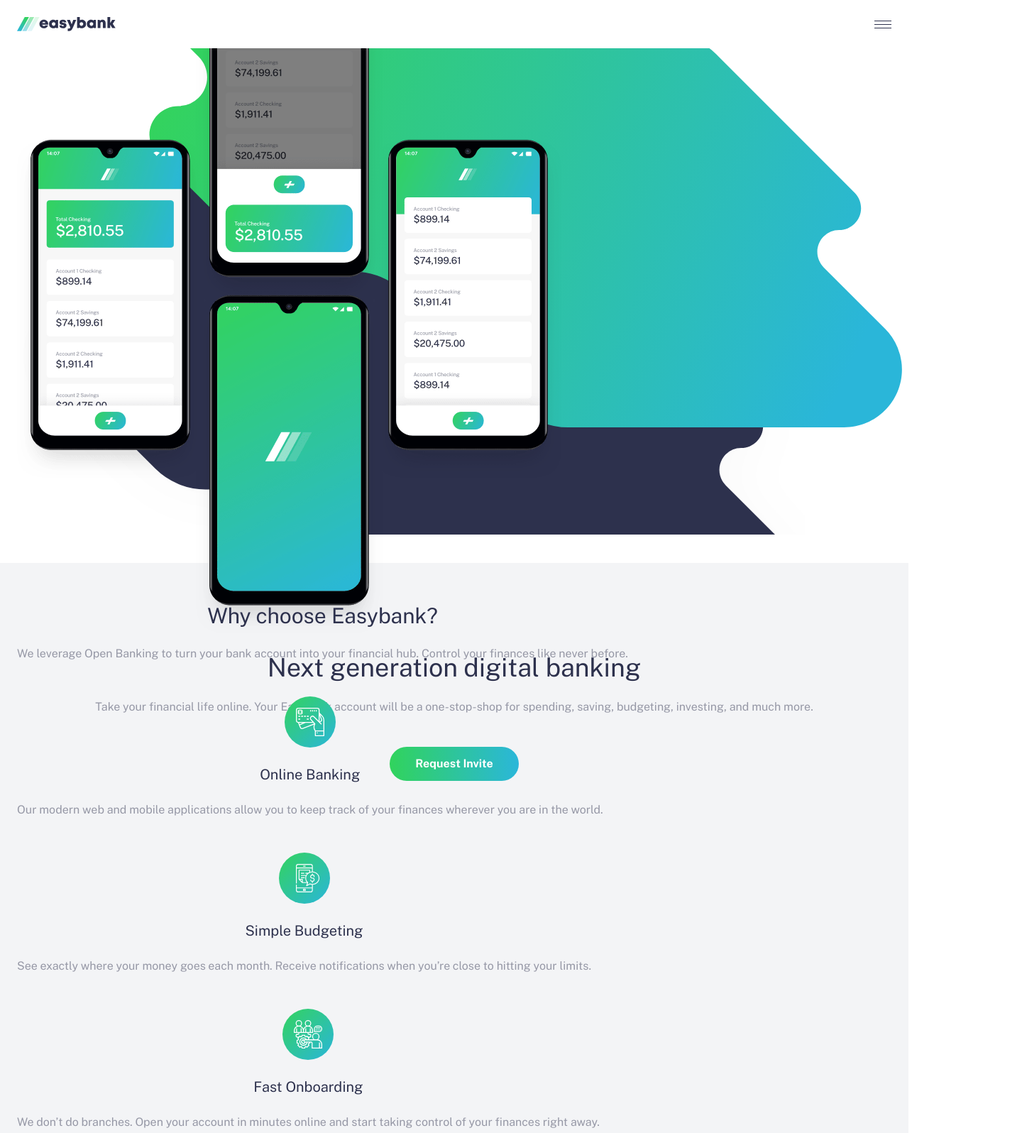
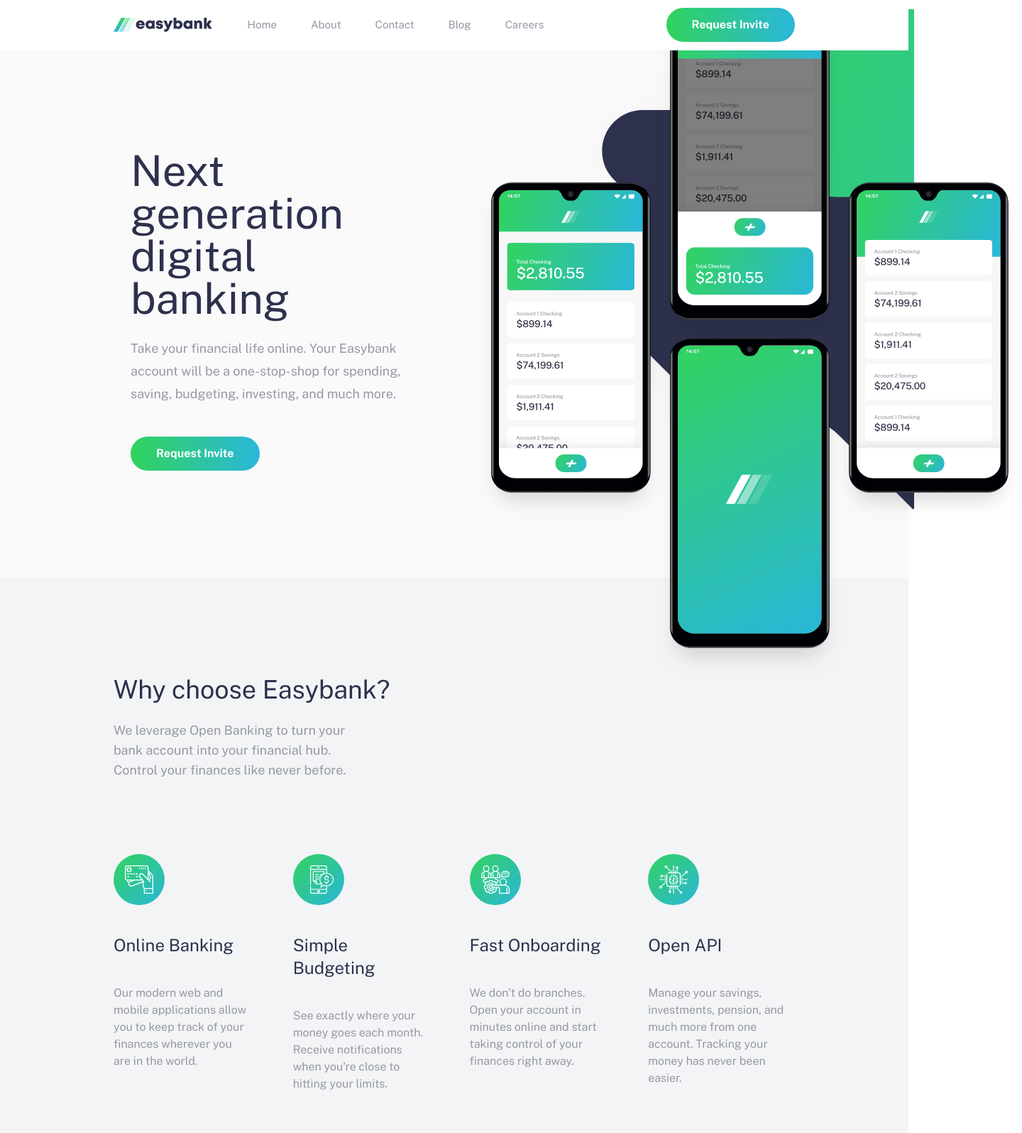
Before and after one commit to Victor-Umeh/fem-easybank-landing-page, a website: page dist/index.html in a window 1280 px wide. Shown: the top 1596 px of the page at 71% size, 1440 px wide, since content can reach past the window. Drawn offline with nearby package versions, Linux system fonts and the light colour scheme.

Commit message:
commenced desktop version

```diff
--- a/dist/index.html
+++ b/dist/index.html
@@ -14,79 +14,88 @@
   </style>
 </head>
 <body class="font-public">
-  <nav class="bg-white flex items-center justify-between p-6 relative z-10">
+  <nav class="bg-white flex items-center justify-between p-6 relative z-10 md:py-1 md:px-[10em] md:items-center">
     <img src="../Assets/images/logo.svg" alt="logo">
 
     <!-- hamburger menu -->
     <div>
-      <img src="../Assets/images/icon-hamburger.svg" alt="hamburger menu">
+      <img src="../Assets/images/icon-hamburger.svg" class="md:hidden" alt="hamburger menu">
     </div>
 
  <!-- nav links -->
-    <div class="hidden">
-      <ul>
-      <li>Home</li>
-      <li>About</li>
-      <li>Contact</li>
-      <li>Blog</li>
-      <li>Careers</li>
+    <div class="hidden text-[.94rem] md:flex pr-[9em]">
+      <ul class="flex text-grayish-blue">
+      <li class="inline-block px-6 py-5">Home</li>
+      <li class="inline-block px-6 py-5">About</li>
+      <li class="inline-block px-6 py-5">Contact</li>
+      <li class="inline-block px-6 py-5">Blog</li>
+      <li class="inline-block px-6 py-5">Careers</li>
     </ul>
     </div>
-    <a href="#" class="hidden">Request Invite</a>
+    <a href="#" class="hidden md:block bg-gradient-to-r from-lime-green to-bright-cyan
+     py-3 px-9 text-white font-bold rounded-full">Request Invite</a>
   </nav>
 
-  <main class="text-center">
-    <section class="h-[100vh] bg-intro bg-no-repeat px-6 md:bg-intro-md">
-      <img src="../Assets/images/image-mockups.png" class="-mt-[7.2rem]" alt="easybank phone mockup">
-      <article class="mt-7">
-        <header>
-          <h1 class="text-4xl text-dark-blue">Next generation digital banking</h1>
-        </header>
-        <p class="my-6 text-grayish-blue">Take your financial life online. Your Easybank account will be a one-stop-shop
+  <main class="text-center bg-very-light-gray">
+    <section class="h-[100vh] px-6  bg-intro bg-no-repeat
+    md:h-[88vh] md:bg-none md:flex md:flex-row md:items-center md:justify-center">
+      <div class="md:w-full md:h-full md:bg-intro-md md:bg-[left]
+      md:bg-no-repeat md:order-last md:pl-[10em] -mt-[7.2rem] md:-mr-[2em]">
+        <img src="../Assets/images/image-mockups.png"
+         class="md:max-w-full md:absolute md:-right-40" alt="easybank phone mockup">
+      </div>
+
+      <header class="mt-7 md:text-left md:px-[10em]">
+        <div>
+          <h1 class="text-4xl text-dark-blue md:text-6xl">Next generation digital banking</h1>
+        </div>
+        <p class="my-6 text-grayish-blue md:pr-6 md:text-lg md:leading-8">Take your financial life online. Your Easybank account will be a one-stop-shop
           for spending, saving, budgeting, investing, and much more.</p>
         <a href="#" class="bg-gradient-to-r from-lime-green to-bright-cyan
            inline-block mt-5 py-3 px-9 text-white font-bold rounded-full">
           Request Invite</a>
-      </article>
+      </header>
     </section>
-    <section class="mt-10 bg-light-grayish-blue text-grayish-blue flex flex-wrap px-6 py-14">
+
+    <section class="mt-10 bg-light-grayish-blue text-grayish-blue
+    flex flex-wrap px-6 py-14 md:py-[8.5em] md:px-[10em] md:text-left">
       <article>
-        <h2 class="text-3xl text-dark-blue px-8">Why choose Easybank?</h2>
-        <p class="mt-6">We leverage Open Banking to turn your bank account into your financial hub.
+        <h2 class="text-3xl text-dark-blue px-8 md:text-4xl md:px-0">Why choose Easybank?</h2>
+        <p class="mt-6 md:text-lg md:pr-[34em]">We leverage Open Banking to turn your bank account into your financial hub.
            Control your finances like never before.</p>
       </article>
+      <div class="md:flex md:gap-16 md:mt-14">
         <article class="mt-12">
-        <img src="../Assets/images/icon-online.svg" class="mx-auto" alt="online banking icon">
-        <h3 class="my-6 text-xl text-dark-blue">Online Banking</h3>
+          <img src="../Assets/images/icon-online.svg" class="mx-auto md:mx-0" alt="online banking icon">
+          <h3 class="my-6 text-xl text-dark-blue md:text-2xl md:my-10">Online Banking</h3>
           <p>Our modern web and mobile applications allow you to keep track of
             your finances wherever you are in the world.</p>
         </article>
-
         <article class="mt-12">
-        <img src="../Assets/images/icon-budgeting.svg" class="mx-auto" alt="budgeting icon">
-        <h3 class="my-6 text-xl text-dark-blue">Simple Budgeting</h3>
+          <img src="../Assets/images/icon-budgeting.svg" class="mx-auto md:mx-0" alt="budgeting icon">
+          <h3 class="my-6 text-xl text-dark-blue md:text-2xl md:my-10">Simple Budgeting</h3>
           <p>See exactly where your money goes each month. Receive
             notifications when you’re close to hitting your limits.</p>
         </article>
-
         <article class="mt-12">
-        <img src="../Assets/images/icon-onboarding.svg" class="mx-auto" alt="onboarding icon">
-        <h3 class="my-6 text-xl text-dark-blue">Fast Onboarding</h3>
+          <img src="../Assets/images/icon-onboarding.svg" class="mx-auto md:mx-0" alt="onboarding icon">
+          <h3 class="my-6 text-xl text-dark-blue md:text-2xl md:my-10">Fast Onboarding</h3>
           <p>We don’t do branches. Open your account in minutes online
             and start taking control of your finances right away.</p>
         </article>
-
         <article class="mt-12">
-        <img src="../Assets/images/icon-api.svg" class="mx-auto" alt="api icon">
-        <h3 class="my-6 text-xl text-dark-blue">Open API</h3>
+          <img src="../Assets/images/icon-api.svg" class="mx-auto md:mx-0" alt="api icon">
+          <h3 class="my-6 text-xl text-dark-blue md:text-2xl md:my-10">Open API</h3>
           <p>Manage your savings, investments, pension, and much more from one account.
             Tracking your money has never been easier.</p>
         </article>
+      </div>
     </section>
 
-     <section class="bg-very-light-gray text-grayish-blue text-left px-6 py-14">
-      <h3 class="text-dark-blue text-3xl pb-10">Latest Articles</h3>
+     <section class="bg-very-light-gray text-grayish-blue text-left px-6 py-14 md:py-[10em] md:px-[10em]">
+      <h3 class="text-dark-blue text-3xl pb-10 md:text-5xl md:pb-14">Latest Articles</h3>
 
+      <div class="md:flex md:justify-between md:items-center md:gap-10 md:object-cover border-red border-1px border-solid">
         <article class=" bg-white rounded-md overflow-hidden">
             <img src="../Assets/images/image-currency.jpg" alt="british currency">
           <div class="p-7">
@@ -96,7 +105,6 @@
               forced to only receive money in a single …</p>
           </div>
         </article>
-
         <article class=" bg-white rounded-md overflow-hidden mt-8">
             <img src="../Assets/images/image-restaurant.jpg" alt="restaurant">
           <div class="p-7">
@@ -106,7 +114,6 @@
               realistic limits each month. That means you …</p>
           </div>
         </article>
-
         <article class=" bg-white rounded-md overflow-hidden mt-8">
             <img src="../Assets/images/image-plane.jpg" alt="airplane wing">
           <div class="p-7">
@@ -125,6 +132,7 @@
               launch our closed beta. It’s easy to request an invite through the site ...</p>
           </div>
         </article>
+      </div>
     </section>
   </main>
 
```
Also changed, not shown: dist/style.css. Lines whose indentation alone changed are shown as unchanged.
